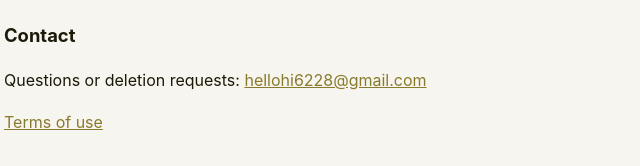
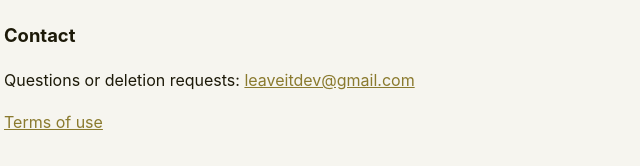
Before and after one commit to hellohi6228-code/leave-it-legal, a plain HTML site: page privacy.html in a window 1280 px wide. Shown: the part 2601-2767 px from the top of the page, 284-924 px from the left. Drawn offline with Linux system fonts and the light colour scheme.

Commit message:
Update contact email in privacy.html

```diff
--- a/privacy.html
+++ b/privacy.html
@@ -117,7 +117,7 @@ change in the app.</p>
 
 <h2>Contact</h2>
 <p>Questions or deletion requests:
-<a href="mailto:hellohi6228@gmail.com">hellohi6228@gmail.com</a></p>
+<a href="mailto:leaveitdev@gmail.com">leaveitdev@gmail.com</a></p>
 
 <p><a href="./terms.html">Terms of use</a></p>
 
```
